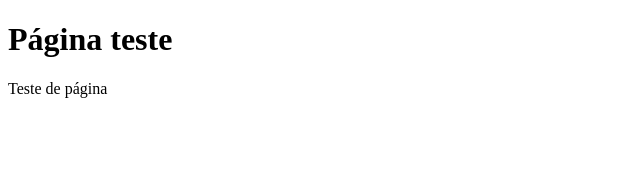
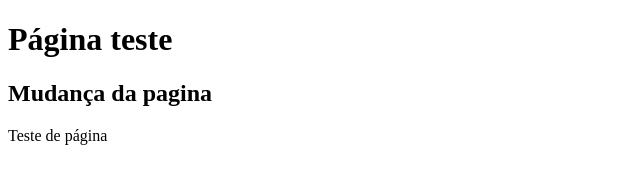
Before and after one commit to cassiostersi/teste1, a plain HTML site: page index.html in a window 1280 px wide. Shown: the whole page, without its empty margins (0-640 px from the left). Drawn offline with Linux system fonts and the light colour scheme.

Commit message:
coloquei h2

```diff
--- a/index.html
+++ b/index.html
@@ -8,6 +8,7 @@
 </head>
 <body>
     <h1>Página teste</h1>
+    <h2>Mudança da pagina</h2>
     <p>Teste de página</p>
 </body>
 </html>
```
